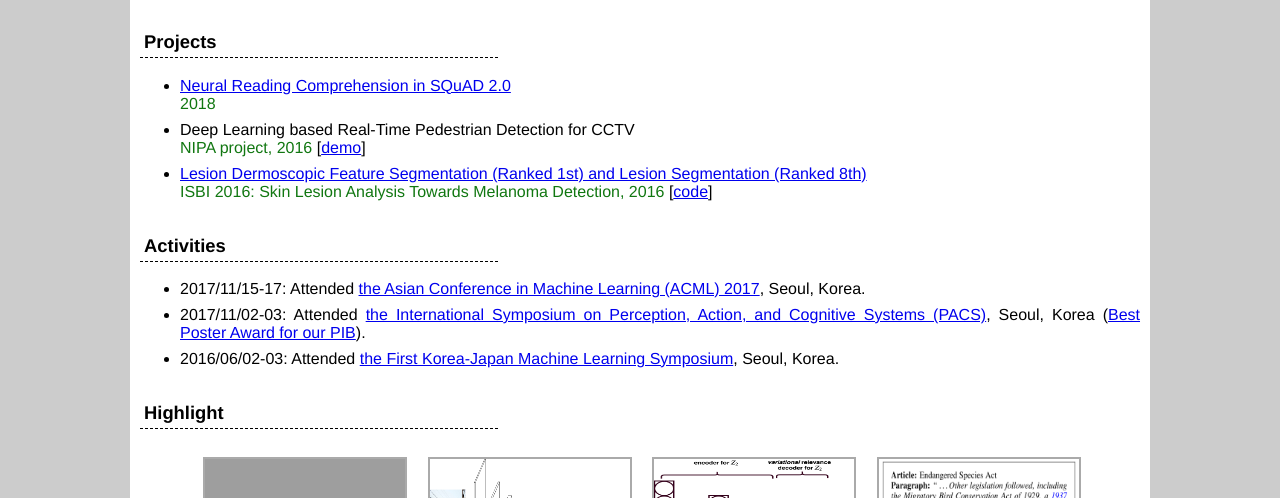
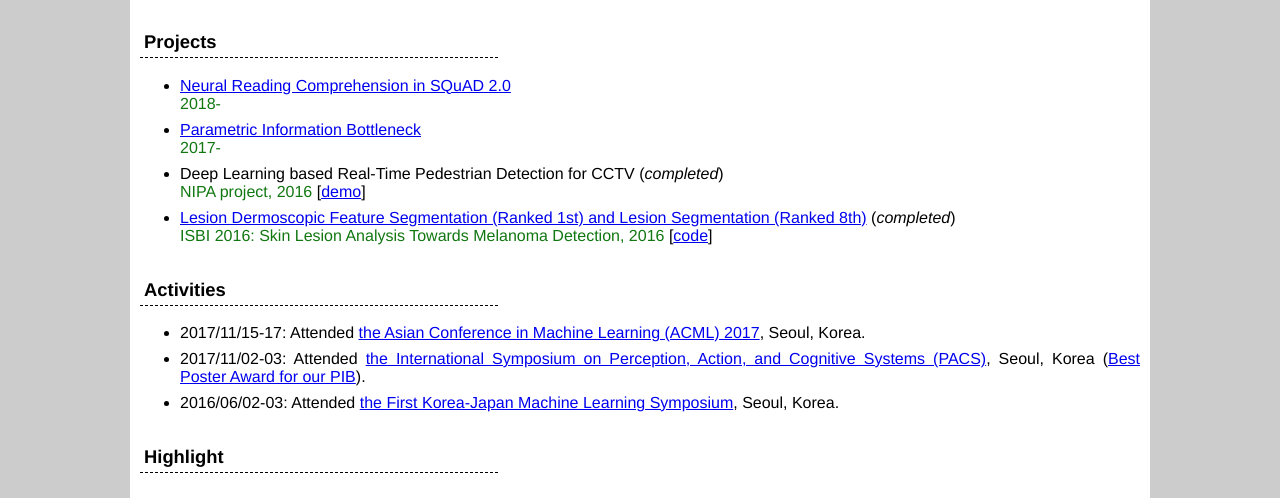
Before and after one commit to thanhnguyentang/thanhnguyentang.github.io, a plain HTML site: page index.html in a window 1280 px wide. Shown: the part 1368-1866 px from the top of the page. Drawn offline with Linux system fonts and the light colour scheme; grey boxes are pictures that could not be loaded.

Commit message:
add project

```diff
--- a/index.html
+++ b/index.html
@@ -117,11 +117,13 @@
     <ul>
     <!-- <li style="margin-top:0.5em;text-align:justify">
     <i>Deep Learning based Sign Languague Recognition</i>. In KETI project, 2018 (<b>Ongoing</b>). </li> -->
-        <li><a href="https://rajpurkar.github.io/SQuAD-explorer/">Neural Reading Comprehension in SQuAD 2.0</a><br><span class="journal">2018</span></li>
+        <li><a href="https://www.researchgate.net/project/Neural-Reading-Comprehension">Neural Reading Comprehension in SQuAD 2.0</a><br><span class="journal">2018-</span></li>
+        <li><a href="https://www.researchgate.net/project/Parametric-Information-Bottleneck">Parametric Information Bottleneck</a><br><span class="journal">2017-</span></li>
 
-        <li>Deep Learning based Real-Time Pedestrian Detection for CCTV<br><span class="journal">NIPA project, 2016</span> [<a href="http://saildemo.unist.ac.kr/pedestrian_detection/">demo</a>]</li>
 
-        <li><a href="https://challenge.kitware.com/#challenge/560d7856cad3a57cfde481ba">Lesion Dermoscopic Feature Segmentation (Ranked 1st) and Lesion Segmentation (Ranked 8th)</a><br><span class="journal">ISBI 2016: Skin Lesion Analysis Towards Melanoma Detection, 2016</span> [<a href="https://github.com/thanhnguyentang/melanoma_tutorial">code</a>]</li>
+        <li>Deep Learning based Real-Time Pedestrian Detection for CCTV (<i>completed</i>) <br><span class="journal">NIPA project, 2016</span> [<a href="http://saildemo.unist.ac.kr/pedestrian_detection/">demo</a>]</li>
+
+        <li><a href="https://challenge.kitware.com/#challenge/560d7856cad3a57cfde481ba">Lesion Dermoscopic Feature Segmentation (Ranked 1st) and Lesion Segmentation (Ranked 8th)</a> (<i>completed</i>)<br><span class="journal">ISBI 2016: Skin Lesion Analysis Towards Melanoma Detection, 2016</span> [<a href="https://github.com/thanhnguyentang/melanoma_tutorial">code</a>]</li>
 
     </ul>
 
```
